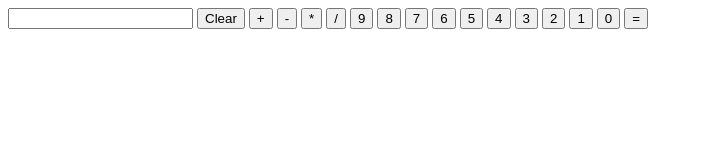
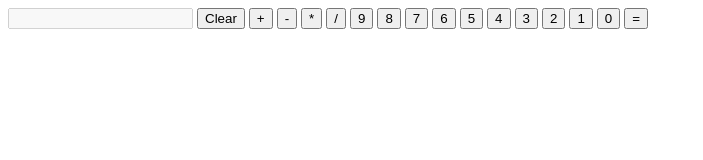
Before and after one commit to RohithAchar/odin-calculator, a plain HTML site: page index.html in a window 1280 px wide. Shown: the whole page, without its empty margins (0-703 px from the left). Drawn offline with Linux system fonts and the light colour scheme.

Commit message:
display disabled

```diff
--- a/index.html
+++ b/index.html
@@ -7,7 +7,7 @@
     <title>Calculator</title>
 </head>
 <body>
-    <input type="text" name="" id="display" value="">
+    <input type="text" name="" id="display" value="" disabled>
     <button id="clear">Clear</button>
     <button id="+" class="operator-btn">+</button>
     <button id="-" class="operator-btn">-</button>
--- a/script.js
+++ b/script.js
@@ -69,8 +69,6 @@ function operate(op1,operator,op2){
                 break;
             }
 }
-
-
 function add(op1,op2){
     return (op1 + op2).toString();
 }
```
